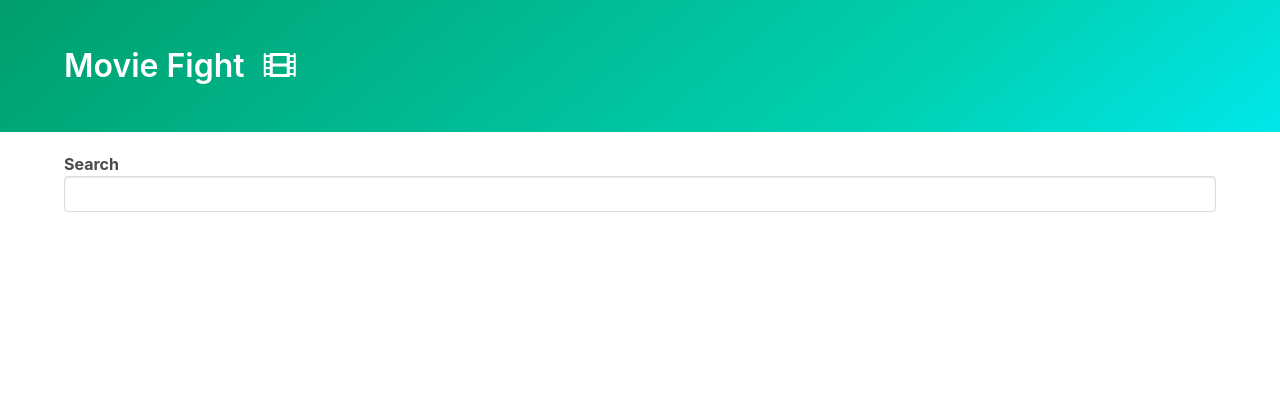
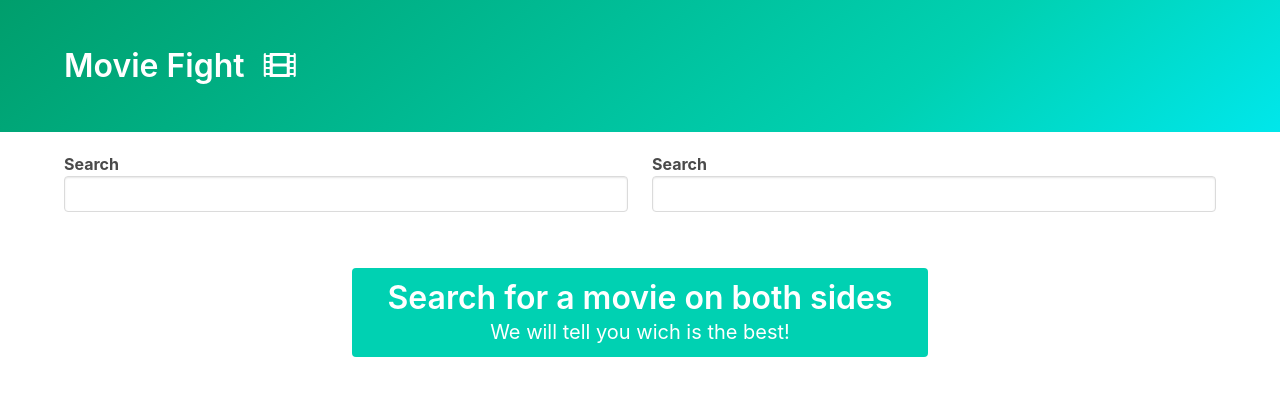
Before and after one commit to TsoiAlexx/movies, a plain HTML site: page index.html in a window 1280 px wide. Drawn offline with nearby package versions, Linux system fonts and the light colour scheme.

Commit message:
complete

```diff
--- a/index.html
+++ b/index.html
@@ -26,8 +26,20 @@
       </div>
     </section>
     <div class="container">
-      <div class="autocomplete"></div>
-      <div id="summary"></div>
+      <div class="columns">
+        <div class="column">
+          <div id="left-autocomplete"></div>
+          <div id="left-summary"></div>
+        </div>
+        <div class="column">
+          <div id="right-autocomplete"></div>
+          <div id="right-summary"></div>
+        </div>
+      </div>
+      <div class="column is-half notification is-primary tutorial">
+        <h1 class="title">Search for a movie on both sides</h1>
+        <p class="subtitle">We will tell you wich is the best!</p>
+      </div>
     </div>
     <script src="utils.js"></script>
     <script src="autoComplete.js"></script>
--- a/index.js
+++ b/index.js
@@ -1,14 +1,10 @@
-createAutoComplete({
-  root: document.querySelector(".autocomplete"),
+const autoCompleteConfig = {
   renderOption(movie) {
     const imgSrc = movie.Poster === "N/A" ? "" : movie.Poster;
     return `
       <img src="${imgSrc}" />
       ${movie.Title} ${movie.Year}
     `;
-  },
-  onOptionSelect(movie) {
-    onMovieSelect(movie);
   },
   inputValue(movie) {
     return movie.Title;
@@ -26,16 +22,34 @@
     }
     return response.data.Search;
   },
+};
+
+createAutoComplete({
+  ...autoCompleteConfig,
+  root: document.querySelector("#left-autocomplete"),
+  onOptionSelect(movie) {
+    document.querySelector(".tutorial").classList.add("is-hidden");
+    onMovieSelect(movie, document.querySelector("#left-summary"));
+  },
 });
 
-const onMovieSelect = async (movie) => {
+createAutoComplete({
+  ...autoCompleteConfig,
+  root: document.querySelector("#right-autocomplete"),
+  onOptionSelect(movie) {
+    document.querySelector(".tutorial").classList.add("is-hidden");
+    onMovieSelect(movie, document.querySelector("#right-summary"));
+  },
+});
+
+const onMovieSelect = async (movie, summaryElement) => {
   const response = await axios.get("http://www.omdbapi.com/", {
     params: {
       apikey: "7f98fc67",
       i: movie.imdbID,
     },
   });
-  document.querySelector("#summary").innerHTML = movieTemplate(response.data);
+  summaryElement.innerHTML = movieTemplate(response.data);
 };
 
 const movieTemplate = (movieDetail) => {
```
